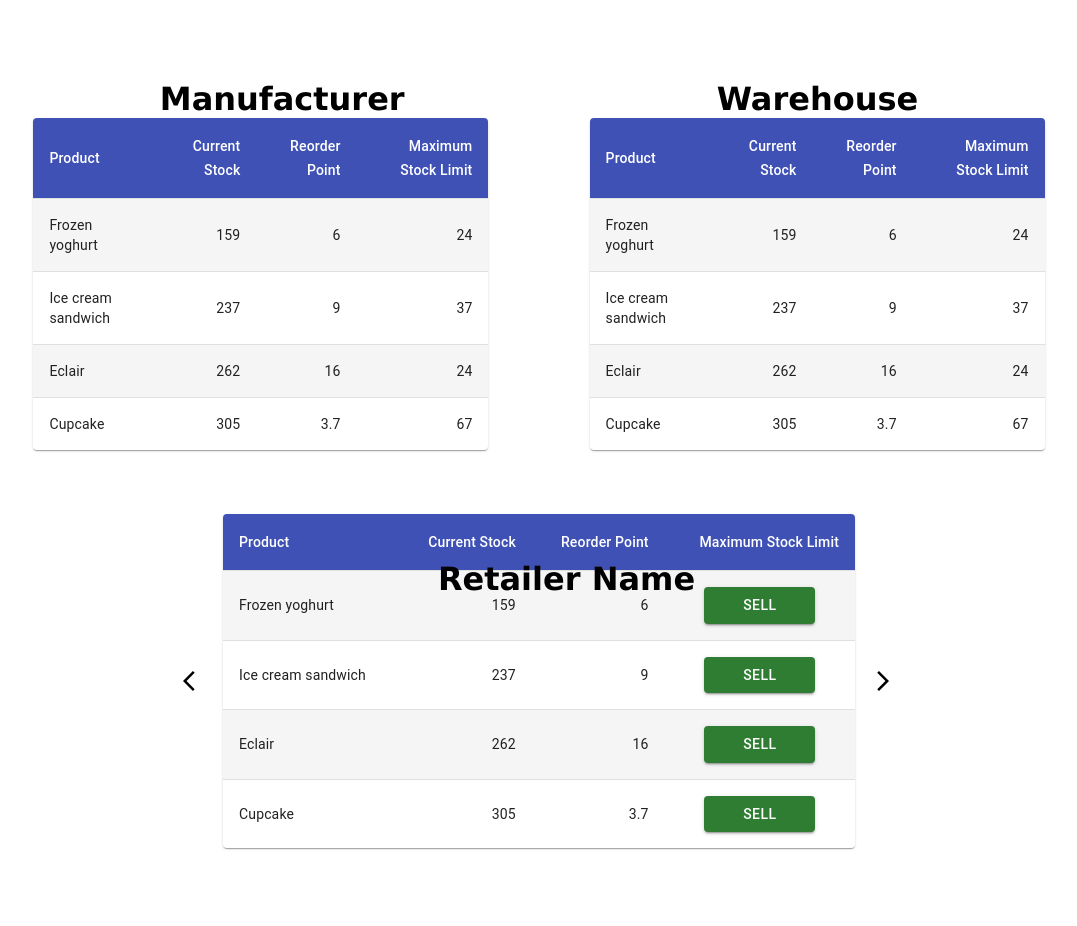
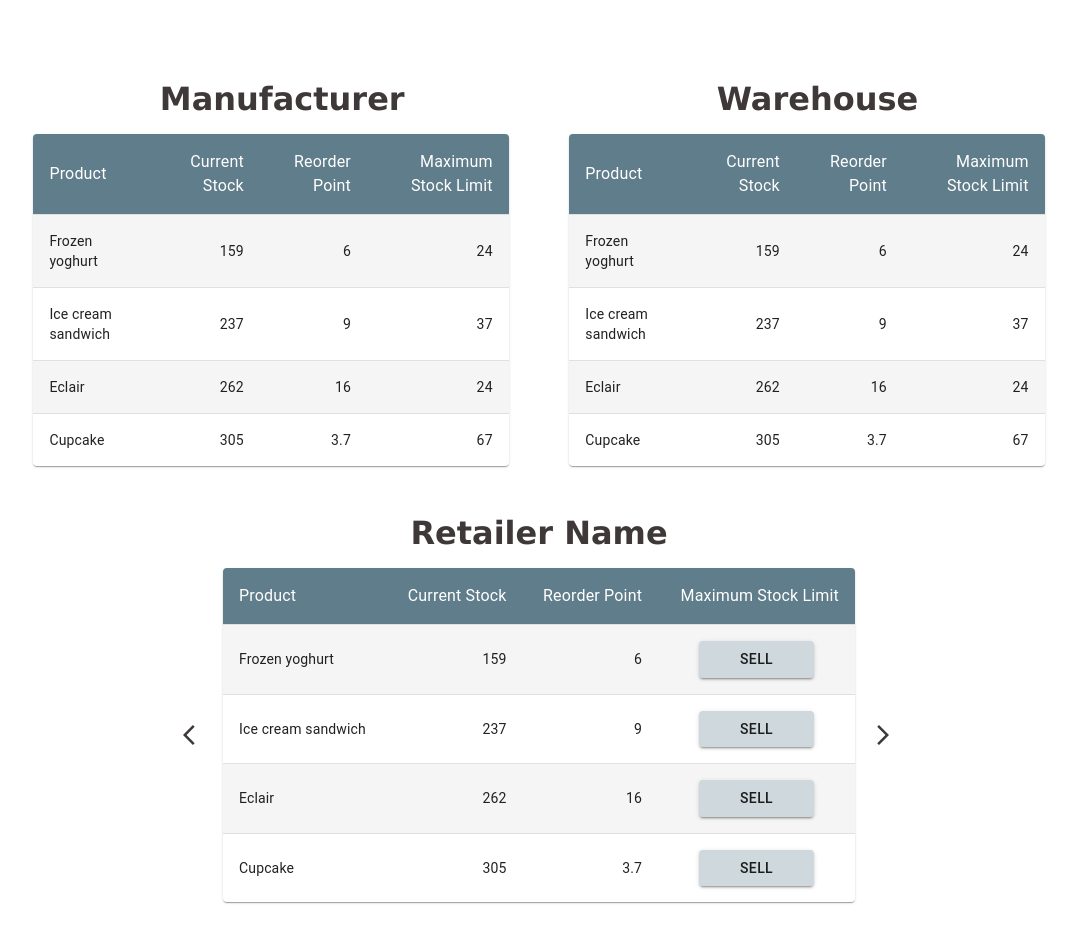
Before and after one commit to santoshmcode/hackathon-client, a React (Create React App) app: page / in a window 1280 px wide. Shown: the whole page, without its empty margins (101-1178 px from the left). Built offline with nearby package versions, Linux system fonts and the light colour scheme; no server answers.

Commit message:
changed theme

```diff
--- a/src/components/Button.js
+++ b/src/components/Button.js
@@ -5,7 +5,7 @@ import Button from "@mui/material/Button";
 export default function ColorButtons() {
   return (
     <Stack style={{textAlign:'center'}}>
-      <Button variant="contained" color="success" style={{width:'70%',margin:'auto'}}>
+      <Button variant="contained" color="grey" style={{width:'70%',margin:'auto', backgroundColor: "#cfd8dc"}} className="sellBtn">
         Sell
       </Button>
     </Stack>
--- a/src/components/Dashboard.js
+++ b/src/components/Dashboard.js
@@ -1,12 +1,29 @@
-import React, { useState } from "react";
+import React, { useState, useEffect } from "react";
 import CustomizedTables from "./table";
 import Retailer from "./Retailer";
 import "./style.css";
+import axios from "axios";
 import ArrowBackIosIcon from "@mui/icons-material/ArrowBackIos";
 import ArrowForwardIosIcon from "@mui/icons-material/ArrowForwardIos";
 
 export default function Dashboard() {
   const [showRetailer, setShowRetailer] = useState(true);
+  const [data, setData] = useState("");
+
+  const getData = async () => {
+    try {
+      let res = await axios.get(`${process.env.REACT_APP_BASE_URL}/factory/api/factories`);
+      console.log(res);
+      // setData(res.data)
+    }
+    catch (err) {
+      console.log(err);
+    }
+  }
+
+  useEffect(() => {
+    getData();
+  }, [])
 
   return (
     <div className="container">
@@ -23,11 +40,11 @@ export default function Dashboard() {
       <div className="retName">Retailer Name</div>
 
       <div className="retailerContainer">
-        <ArrowBackIosIcon onclick={() => setShowRetailer(false)} />
+        <ArrowBackIosIcon onClick={() => setShowRetailer(false)} className="arrow"/>
 
         {showRetailer ? <Retailer /> : <Retailer />}
 
-        <ArrowForwardIosIcon onclick={() => setShowRetailer(true)} />
+        <ArrowForwardIosIcon onClick={() => setShowRetailer(true)} className="arrow" />
       </div>
     </div>
   );
--- a/src/components/Retailer.js
+++ b/src/components/Retailer.js
@@ -11,8 +11,10 @@ import Button from './Button.js'
 
 const StyledTableCell = styled(TableCell)(({ theme }) => ({
   [`&.${tableCellClasses.head}`]: {
-    backgroundColor: " #3f51b5",
+    backgroundColor: "#607d8b",
     color: theme.palette.common.white,
+    fontSize: 16,
+    fontWeight: 400
   },
   [`&.${tableCellClasses.body}`]: {
     fontSize: 14,
@@ -45,7 +47,7 @@ export default function CustomizedTables() {
   return (
     <TableContainer
       component={Paper}
-      style={{ width: "50%", margin: "4rem 1rem" }}
+      style={{ width: "50%", margin: "1rem 1rem" }}
     >
       <Table sx={{ maxWidth: "100%" }} aria-label="customized table">
         <TableHead>
--- a/src/components/style.css
+++ b/src/components/style.css
@@ -1,7 +1,7 @@
 .container {
   text-align: center;
   /* border:1px solid blue; */
-  position: relative;
+  /* position: relative; */
 }
 
 .retailerContainer {
@@ -15,11 +15,10 @@
 .retName {
   /* border: 1px solid red; */
   text-align: center;
-  position: absolute;
-  left: 42%;
-  top: 60vh;
   font-weight: 600;
   font-size: 2rem;
+  margin-top: 6vh;
+  color: rgb(63, 56, 56);
   font-family: "Lucida Sans", "Lucida Sans Regular", "Lucida Grande",
     "Lucida Sans Unicode", Geneva, Verdana, sans-serif;
 }
@@ -32,8 +31,10 @@
   text-align: center;
   width: 60%;
   margin-top: 10vh;
+  margin-bottom: 2vh;
   font-weight: 600;
   font-size: 2rem;
+  color: rgb(63, 56, 56);
   font-family: "Lucida Sans", "Lucida Sans Regular", "Lucida Grande",
     "Lucida Sans Unicode", Geneva, Verdana, sans-serif;
 }
@@ -47,3 +48,11 @@
   text-align: center;
   width: 80%;
 }
+.arrow {
+  color: rgb(63, 56, 56);
+}
+.sellBtn {
+  width:70%;
+  margin: auto;
+  background-color: #cfd8dc;
+}
--- a/src/components/table.js
+++ b/src/components/table.js
@@ -10,8 +10,10 @@ import Paper from "@mui/material/Paper";
 
 const StyledTableCell = styled(TableCell)(({ theme }) => ({
   [`&.${tableCellClasses.head}`]: {
-    backgroundColor:' #3f51b5',
+    backgroundColor:' #607d8b',
     color: theme.palette.common.white,
+    fontSize: 16,
+    fontWeight: 400
   },
   [`&.${tableCellClasses.body}`]: {
     fontSize: 14,
@@ -41,8 +43,9 @@ const rows = [
 ];
 
 export default function CustomizedTables() {
+
   return (
-    <TableContainer component={Paper} style={{width:'45%'}}>
+    <TableContainer component={Paper} style={{width:'47%'}}>
       <Table sx={{ maxWidth: '100%'}} aria-label="customized table">
         <TableHead>
           <TableRow>
```
Also changed, not shown: 1 other file (tests, documents, lock files or other folders).
